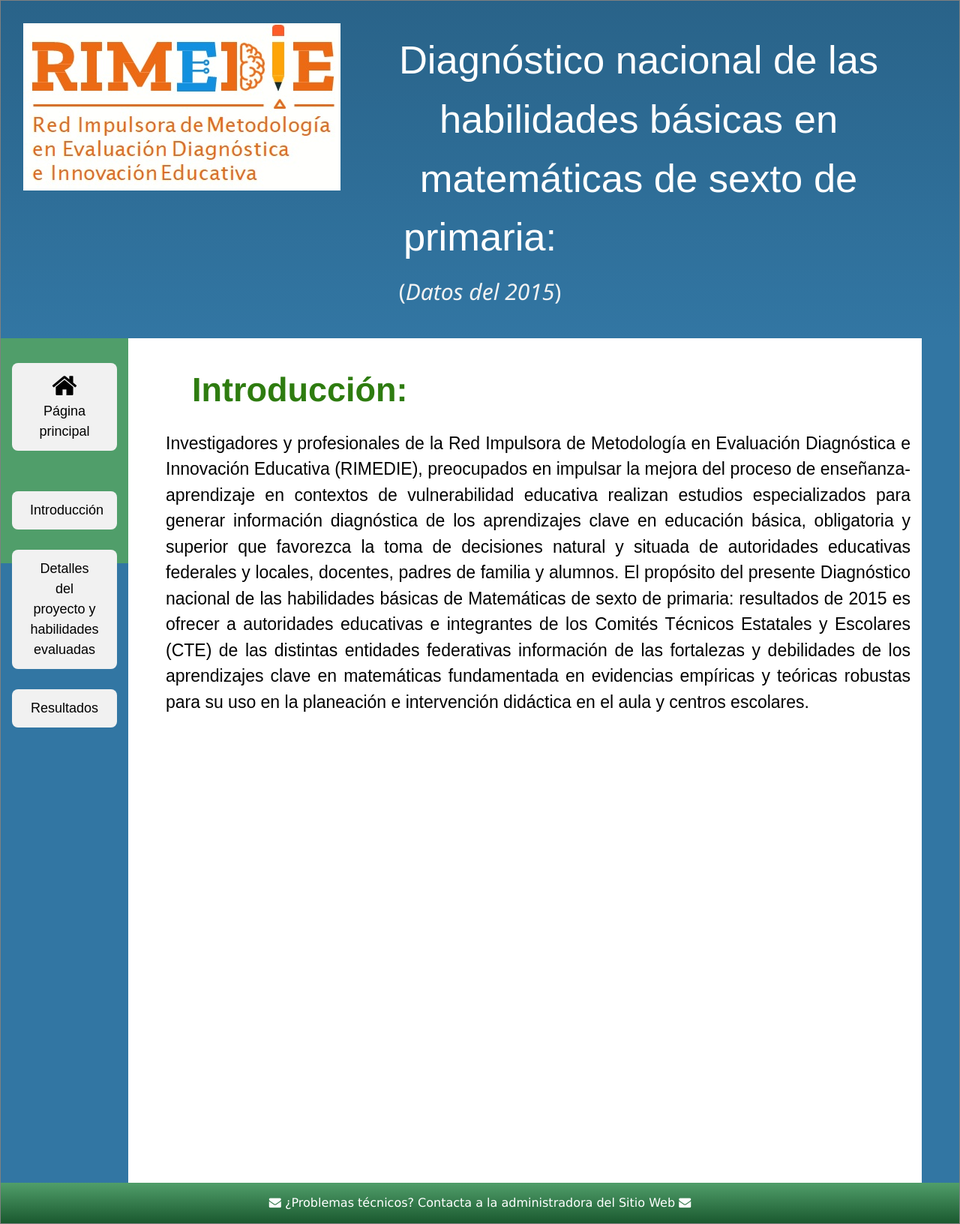
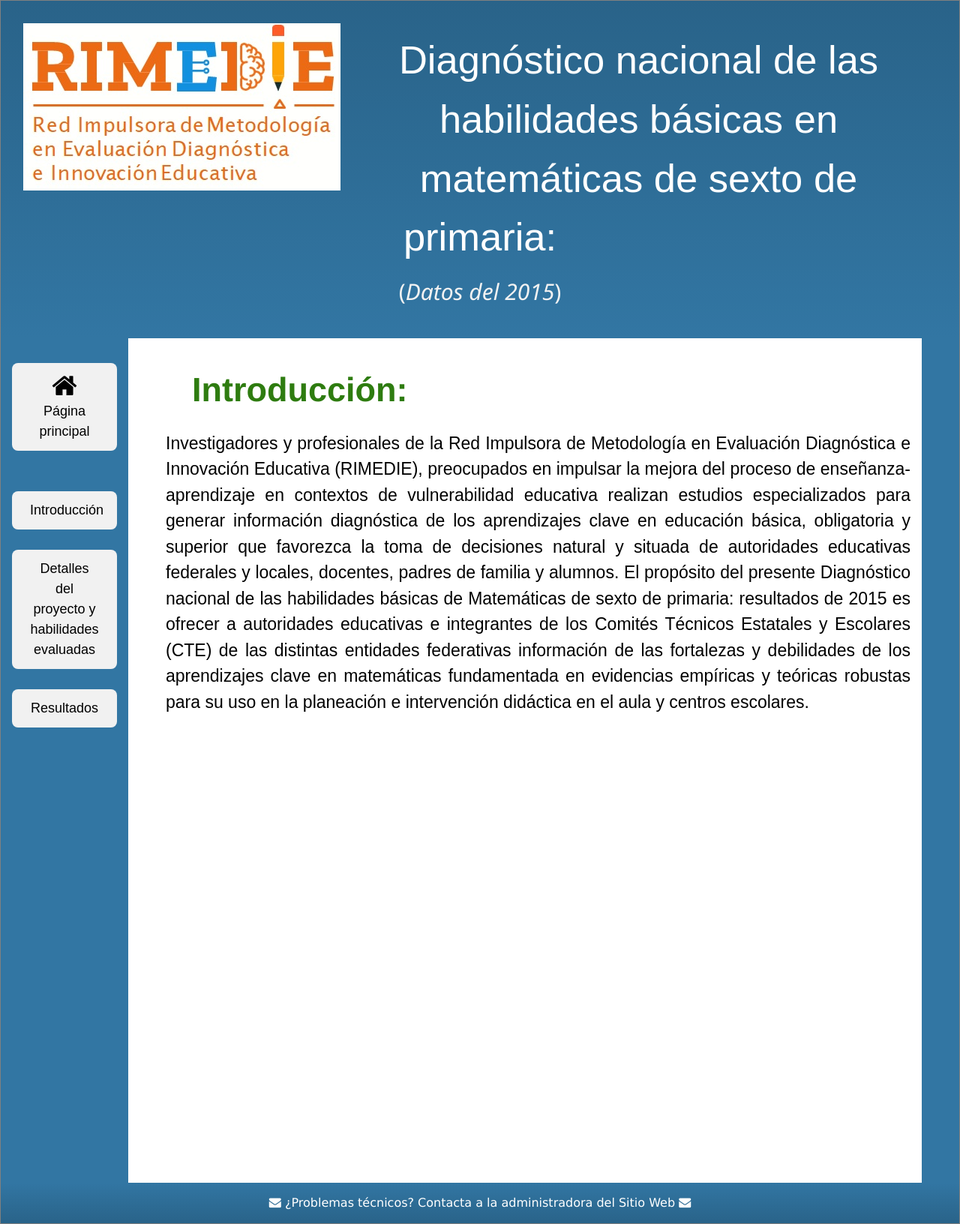
Before and after one commit to rimedie/rimedie.github.io, a Jekyll site: the page built from 1_Infografía.html, in a window 1280 px wide. Shown: the whole page at 75% size. Built offline with Jekyll 4.4.1, drawn with Linux system fonts in a browser that asks for light colours.

Commit message:
Update 1_Explorer.html

```diff
--- a/_layouts/1_Explorer.html
+++ b/_layouts/1_Explorer.html
@@ -98,14 +98,14 @@
 footer {
     padding: 1em;
     color: white;
-    background: linear-gradient(to bottom, #509e6a, #1a592f);
+    background: linear-gradient(to bottom, #3276a3,#296389);
     clear: left;
     text-align: center;
 }
 nav {
     float: left;
     max-width: 170px;
-    background-color: #509e6a;
+    background-color: #3276a3;
     margin: 0;
     padding: 1em;
     height: 300px;
```
